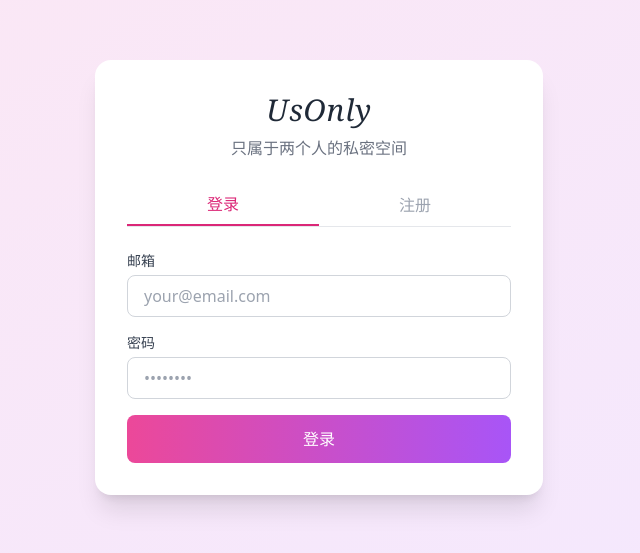
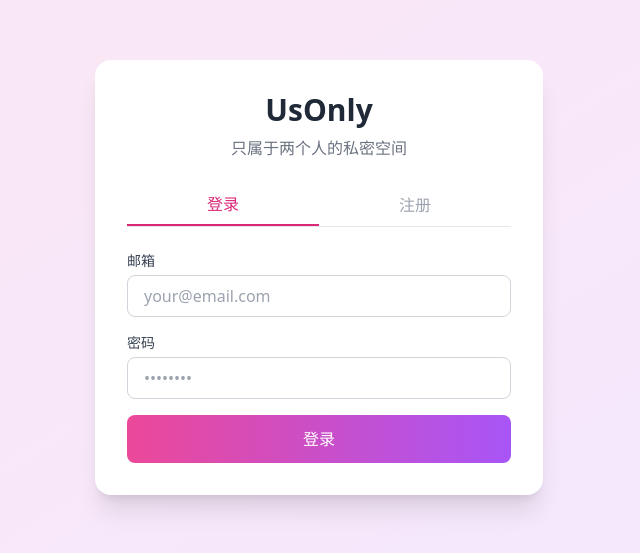
Before and after one commit to calm-66/usonly, a Next.js app: page / in a window 1280 px wide. Shown: the part 123-676 px from the top of the page, without its empty margins (321-961 px from the left). Built offline with nearby package versions, Linux system fonts and the light colour scheme; no server answers.

Commit message:
revert: UsOnly 字体回退到 font-bold

```diff
--- a/src/app/page.tsx
+++ b/src/app/page.tsx
@@ -173,7 +173,7 @@ export default function Home() {
     return (
       <main className="min-h-screen flex flex-col items-center justify-center p-4 bg-gradient-to-br from-pink-100 to-purple-100">
         <div className="bg-white rounded-2xl shadow-xl p-8 w-full max-w-md">
-          <h1 className="text-3xl text-center text-gray-800 mb-2 font-serif italic tracking-wide">UsOnly</h1>
+          <h1 className="text-3xl font-bold text-center text-gray-800 mb-2">UsOnly</h1>
           <p className="text-center text-gray-500 mb-6">只属于两个人的私密空间</p>
 
           <div className="space-y-4">
@@ -353,7 +353,7 @@ export default function Home() {
   return (
     <main className="min-h-screen flex flex-col items-center justify-center p-4 bg-gradient-to-br from-pink-100 to-purple-100">
       <div className="bg-white rounded-2xl shadow-xl p-8 w-full max-w-md">
-        <h1 className="text-3xl text-center text-gray-800 mb-2 font-serif italic tracking-wide">UsOnly</h1>
+        <h1 className="text-3xl font-bold text-center text-gray-800 mb-2">UsOnly</h1>
         <p className="text-center text-gray-500 mb-6">只属于两个人的私密空间</p>
 
         <div className="flex mb-6 border-b">
--- a/src/app/timeline/page.tsx
+++ b/src/app/timeline/page.tsx
@@ -687,7 +687,7 @@ export default function TimelinePage() {
       {/* 顶部导航 */}
       <header className="bg-white shadow-sm sticky top-0 z-40">
         <div className="max-w-3xl mx-auto px-4 py-3 flex relative">
-          <h1 className="text-xl font-serif italic tracking-wide text-gray-800 absolute left-1/2 -translate-x-1/2">UsOnly</h1>
+          <h1 className="text-xl font-bold text-gray-800 absolute left-1/2 -translate-x-1/2">UsOnly</h1>
           <div className="flex items-center ml-auto">
             {/* 通知图标 */}
             <div className="relative">
```
